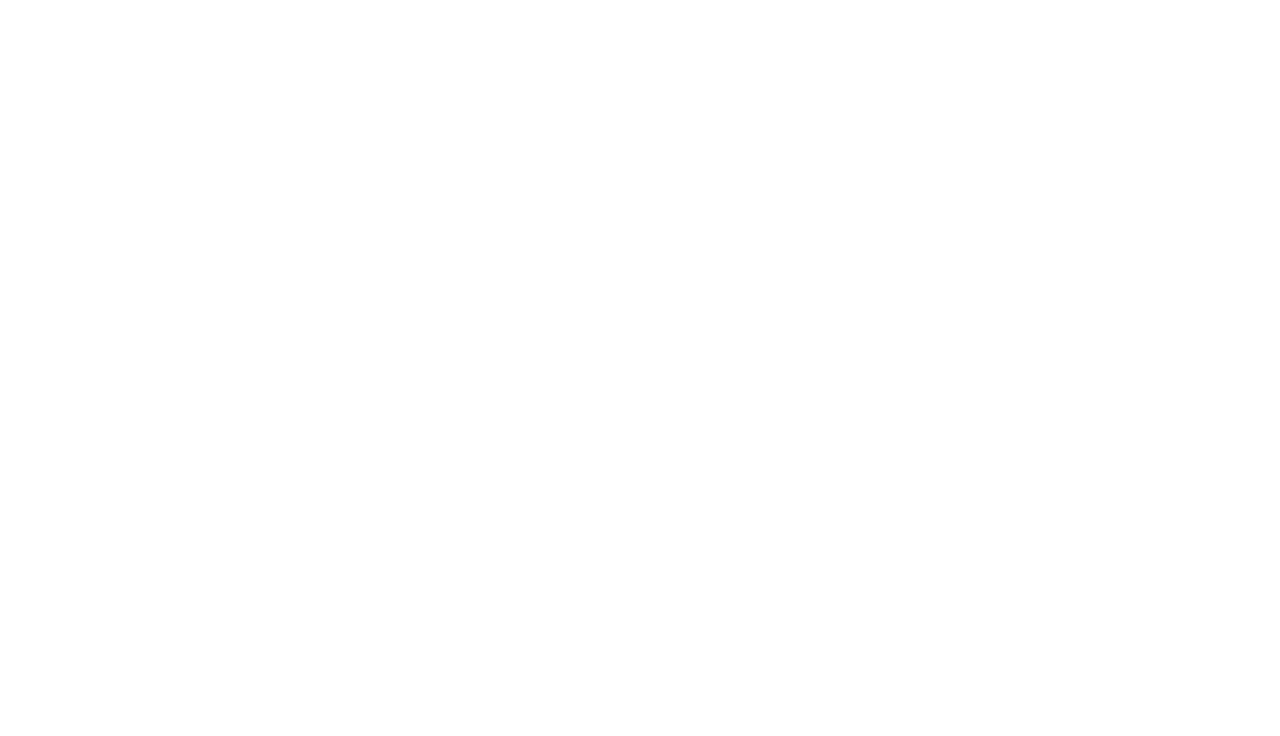
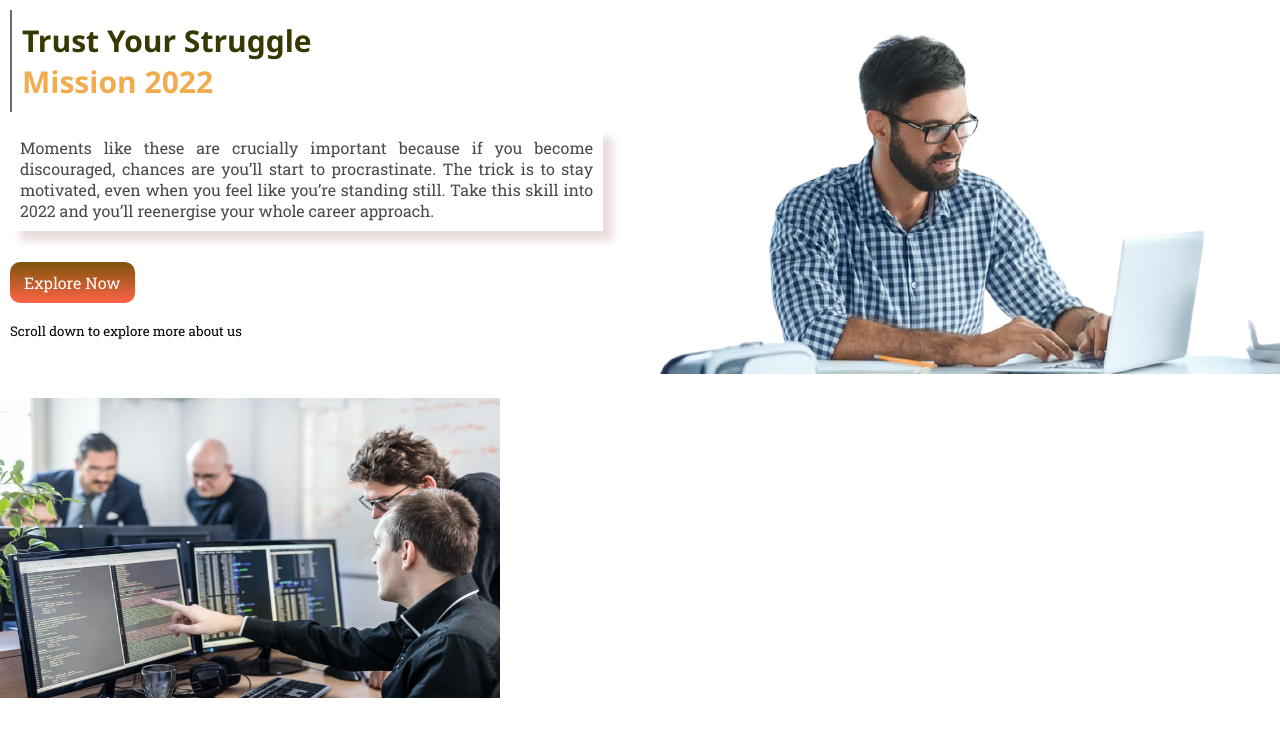
Before and after one commit to muntasir-i01/Basic-Project, a plain HTML site: page index.html in a window 1280 px wide. Drawn offline with Linux system fonts and the light colour scheme.

Commit message:
some prob

```diff
--- a/index.html
+++ b/index.html
@@ -5,11 +5,47 @@
     <meta charset="UTF-8">
     <meta http-equiv="X-UA-Compatible" content="IE=edge">
     <meta name="viewport" content="width=device-width, initial-scale=1.0">
+    <link rel="preconnect" href="https://fonts.googleapis.com">
+    <link rel="preconnect" href="https://fonts.gstatic.com" crossorigin>
+    <link href="https://fonts.googleapis.com/css2?family=Roboto+Slab&display=swap" rel="stylesheet">
+    <link rel="stylesheet" href="style.css">
     <title>programming hero</title>
 </head>
 
 <body>
+    <section>
+        <div class="flex-container">
+            <div class="div1">
+                <h1 class="box-one">Trust Your Struggle <span style="color: rgb(241, 172, 80);">Mission 2022</span>
+                </h1>
 
+                <p class="para-one">Moments like these are crucially important because if you become discouraged,
+                    chances are you’ll
+                    start to
+                    procrastinate.
+                    The trick is to stay motivated, even when you feel like you’re standing still. Take this skill into
+                    2022
+                    and you’ll
+                    reenergise your whole career approach.</p>
+
+                <a href="https://github.com/muntasir-i01/first-assignment.git" target="_blank" class="link-button"
+                    rel="noopener noreferrer">Explore
+                    Now</a>
+
+                <p><small>Scroll down to explore more about us</small></p>
+            </div>
+
+            <div>
+                <img src="images/c3.png">
+            </div>
+        </div>
+    </section>
+
+    <section>
+        <div class="div90">
+            <img src="images/c2.jpg" height="300px" width="500px">
+        </div>
+    </section>
 </body>
 
 </html>
--- a/style.css
+++ b/style.css
@@ -0,0 +1,49 @@
+body {
+    font-family: 'Roboto Slab', serif;
+    margin: 0;
+}
+
+h1 {
+    font-size: 30px;
+    font-family: 'Segoe UI', Tahoma, Geneva, Verdana, sans-serif;
+    font-weight: bold;
+    color: rgb(56, 56, 3);
+}
+.link-button {
+  background-image: linear-gradient(rgb(124, 84, 10), tomato);
+  color: white;
+  padding: 10px 14px;
+  text-align: center;
+  text-decoration: none;
+  display: inline-block;
+  border-radius: 10px;
+  margin-top: 15px;
+  }
+
+  .div1 {
+      padding: 10px;
+  }
+
+  .flex-container {
+    display: flex;
+}
+
+.box-one {
+  width: 50%;
+  padding: 10px;
+  border-left: 2px solid rgba(104, 102, 107, 0.986);
+  margin: 0;
+}
+
+.para-one {
+    text-align: justify;
+    box-shadow: 10px 10px 8px rgb(235, 221, 221);
+    padding: 10px;
+    margin-top: 15px;
+    color: rgb(75, 73, 72);
+}
+
+.div90 {
+    width: 50%;
+    margin-top: 20px;
+}
```
Also changed, not shown: images/c1.png (added), images/c2.jpg (added), images/c3.png (added), images/c4.jfif (added).
